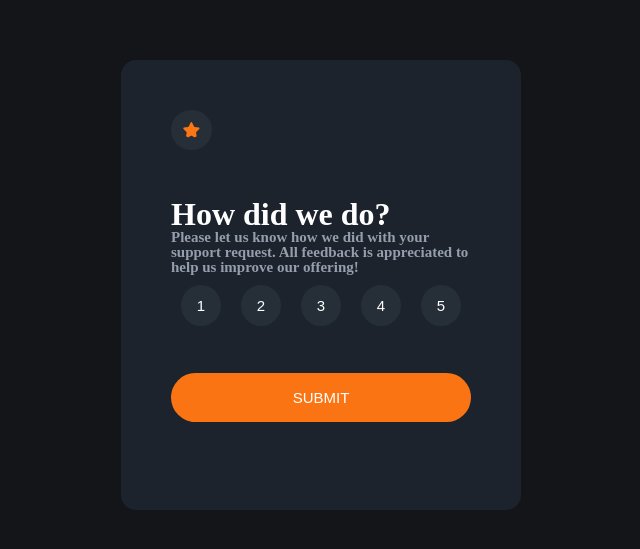
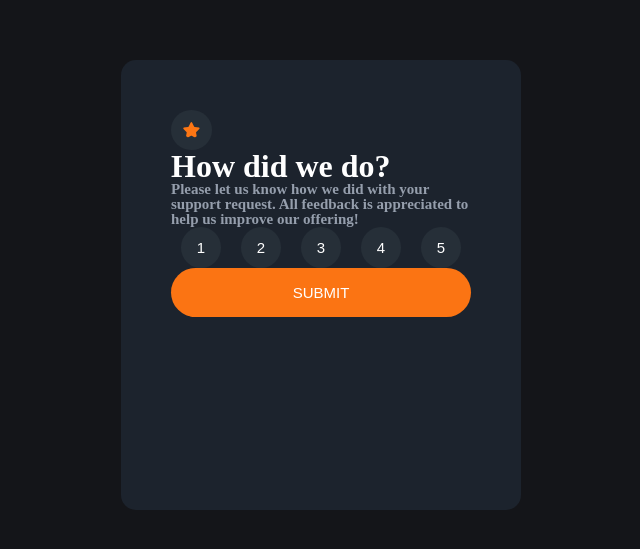
Before and after one commit to FranciscoFrontEndDeveloper/interactiveRatingComponentMain, an Angular app: page / in a window 1280 px wide. Shown: the part 115-664 px from the top of the page, without its empty margins (319-959 px from the left). Built offline with nearby package versions, Linux system fonts and the light colour scheme.

Commit message:
form added

```diff
--- a/src/app/components/cardmain/cardmain.component.html
+++ b/src/app/components/cardmain/cardmain.component.html
@@ -1,4 +1,5 @@
 <section class="containerSectionCard">
+<form action="">
   <div>
     <app-input-button
     [inputType]="typeImage"
@@ -22,4 +23,5 @@
     [ArryNumbers]="typesubmit"
     ></app-input-button>
   </div>
+</form>
 </section>
--- a/src/app/components/cardmain/cardmain.component.sass
+++ b/src/app/components/cardmain/cardmain.component.sass
@@ -9,7 +9,8 @@
  grid-template-columns: 1fr
  grid-template-rows: repeat(4,1fr)
  padding: 50px
- div:nth-child(3)
-  display: flex
-  flex-direction: row
-  justify-content: space-around
+ form
+  div:nth-child(3)
+   display: flex
+   flex-direction: row
+   justify-content: space-around
```
Lines whose indentation alone changed are shown as unchanged.
